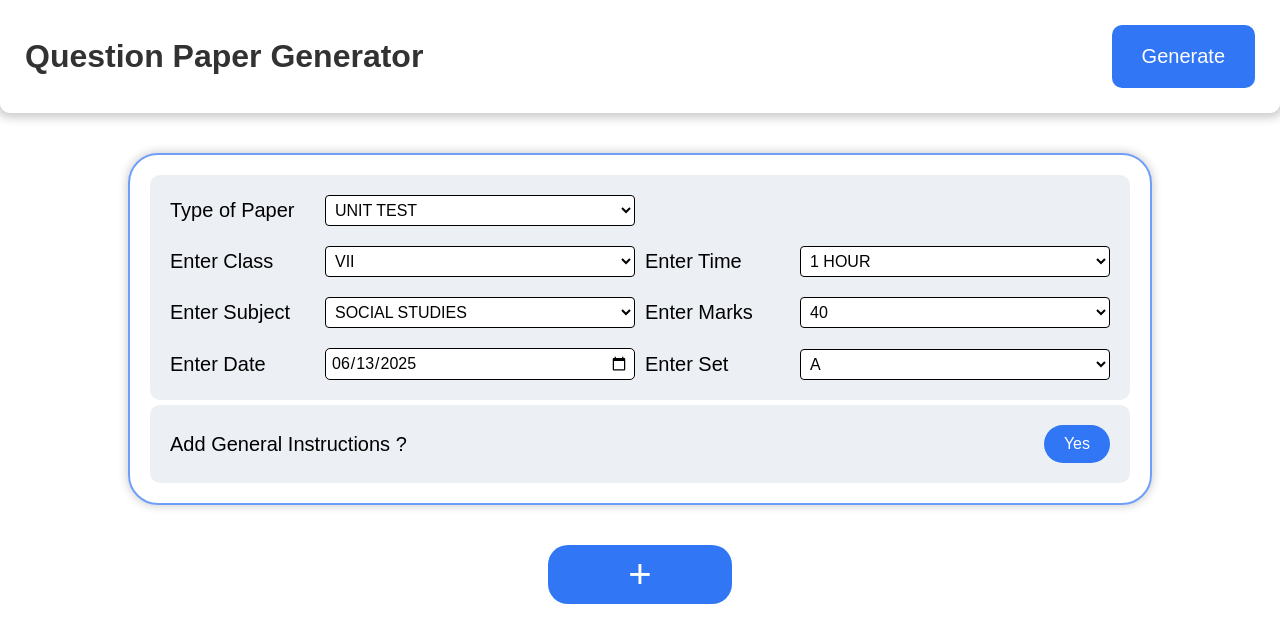
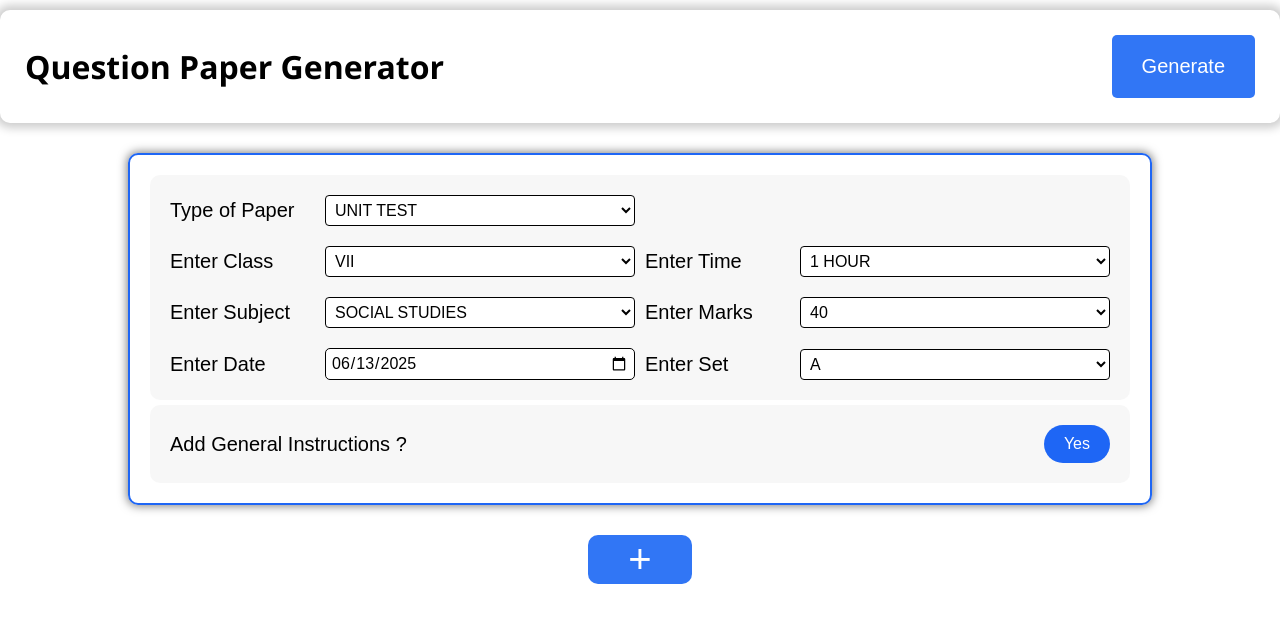
Before and after one commit to dhruvpurohit2k/dps-question-paper-generator, a React (Vite) app: page / in a window 1280 px wide. Shown: the top 642 px of the page. Built offline with nearby package versions, Linux system fonts and the light colour scheme.

Commit message:
Refine Styling

```diff
--- a/package.json
+++ b/package.json
@@ -12,7 +12,8 @@
     "preview": "vite preview",
     "electron-dev": "electron .",
     "electron-pack": "electron-builder --dir",
-    "electron-dist": "electron-builder -lw"
+    "electron-dist-linux": "electron-builder -l",
+    "electron-dist-windows": "electron-builder -w"
   },
   "dependencies": {
     "babel-plugin-react-compiler": "^19.1.0-rc.2",
--- a/src/App.css
+++ b/src/App.css
@@ -27,16 +27,17 @@ body {
 #main-content {
   width: 80%;
   padding: 20px;
-  border-radius: 30px;
-  margin: 40px 0px;
-  box-shadow: 0px 0px 10px 1px rgba(0, 0, 0, 0.2);
-  border: 2px solid rgba(49, 118, 245, 0.7);
+  border-radius: 10px;
+  margin: 30px 0px;
+  box-shadow: 0px 0px 10px 1px rgba(0, 0, 0, 0.5);
+  /*border: 2px solid rgba(49, 118, 245, 0.7);*/
+  border: 2px solid var(--blue);
   overflow-y: auto;
 }
 
 #add-item {
-  padding: 7px 80px;
-  border-radius: 20px;
+  padding: 2px 40px;
+  border-radius: 10px;
   font-size: 2.5em;
   background-color: #3176f5;
   color: white;
@@ -78,9 +79,9 @@ hr {
   padding: 10px 20px;
   top: 0px;
   right: 0px;
-  background-color: red;
+  background-color: #fc0000;
   color: white;
-  border-bottom-left-radius: 5px;
+  /*border-bottom-left-radius: 5px;*/
 }
 
 .QuestionWrapperClose:hover {
--- a/src/components/MultipleChoice.jsx
+++ b/src/components/MultipleChoice.jsx
@@ -9,12 +9,12 @@ function MultipleChoice(props) {
         <label className="MultipleChoiceQuesiton"> Enter question </label>
         <label className="MultipleChoiceMarks"> Marks </label>
         <textarea
-          type="number"
           className="MultipleChoiceInput"
           value={props.input.question}
           onChange={(e) => props.changeInput(props.id, "question", e)}
         />
-        <textarea
+        <input
+          type="number"
           className="MultipleChoiceInput"
           value={props.input.marks}
           onChange={(e) => props.changeInput(props.id, "marks", e)}
--- a/src/index.css
+++ b/src/index.css
@@ -2,8 +2,9 @@
   height: 100%;
   --green: #009540;
   --green-alpha: #009540dd;
-  --item-background: #eceff4;
-  --blue: #3176f5;
+  --item-background: #eeeeee77;
+  --text-color: #000;
+  --blue: #1e66f5;
   --dark-blue: #2065e4;
 }
 
@@ -17,3 +18,6 @@
   margin: 0px;
   box-sizing: border-box;
 }
+
+body {
+}
--- a/src/styles/GeneralInstruction.css
+++ b/src/styles/GeneralInstruction.css
@@ -6,6 +6,7 @@
   background-color: var(--item-background);
   border-radius: 10px;
   grid-template-columns: 1fr;
+  justify-content: left;
 
   p {
     font-size: 1.25em;
@@ -15,23 +16,28 @@
     margin-bottom: 10px;
     display: grid;
     grid-template-columns: 1.5fr 8fr 1fr;
+    font-size: 1.25rem;
+    align-items: center;
+    column-gap: 5px;
 
     .GeneralInstructionRemove {
       border: none;
+      justify-self: left;
+      padding: 5px 10px;
       background-color: var(--blue);
-      border-radius: 5px;
+      border-radius: 30px;
       color: white;
+      background-color: #fc0000;
       font-size: 1rem;
-      margin: 0px 10px;
     }
   }
 
   .GeneralInstructionAdd {
     background-color: var(--blue);
     color: white;
+    justify-self: left;
     padding: 10px 20px;
     border: none;
     border-radius: 20px;
-    width: 50%;
   }
 }
--- a/src/styles/MultipleChoice.css
+++ b/src/styles/MultipleChoice.css
@@ -3,7 +3,7 @@
   display: grid;
   grid-template-columns: 1fr;
   row-gap: 10px;
-  background-color: #eceff4;
+  background-color: var(--item-background);
   padding: 20px;
   border-radius: 10px;
 
--- a/src/styles/NavBar.css
+++ b/src/styles/NavBar.css
@@ -2,18 +2,19 @@
   padding: 25px;
   display: flex;
   align-items: center;
-  background-color: rgba(255, 255, 255, 0.8);
+  /*background-color: rgba(255, 255, 255, 0.8);*/
+  /*background-color: #8aadf4aa;*/
   box-shadow: 0px 0px 10px 5px rgba(0, 0, 0, 0.2);
-  border-bottom-left-radius: 10px;
-  border-bottom-right-radius: 10px;
   width: 100%;
+  margin-top: 10px;
+  border-radius: 10px;
   position: sticky;
   top: 0px;
   z-index: 10;
 
   #GenerateButton {
     padding: 20px 30px;
-    border-radius: 10px;
+    border-radius: 5px;
     border: none;
     background-color: #3176f5;
     font-size: 1.25em;
@@ -23,7 +24,8 @@
 
   #NavBarHeading {
     font-size: 2em;
-    color: rgb(50, 50, 50);
+    font-family: "Segoe UI", Tahoma, Geneva, Verdana, sans-serif;
+    /*color: rgb(50, 50, 50);*/
   }
 
   #GenerateButton:hover {
--- a/src/styles/PaperDetails.css
+++ b/src/styles/PaperDetails.css
@@ -1,7 +1,8 @@
 #PaperDetails {
   display: grid;
   grid-template-columns: 1fr 1fr;
-  background-color: #eceff4;
+  background-color: var(--item-background);
+  color: var(--text-color);
   padding: 20px;
   border-radius: 10px;
   row-gap: 20px;
```
